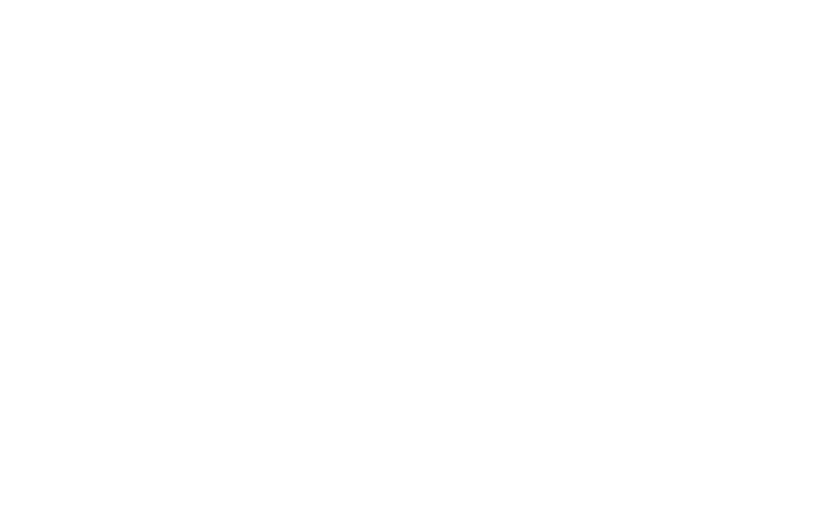
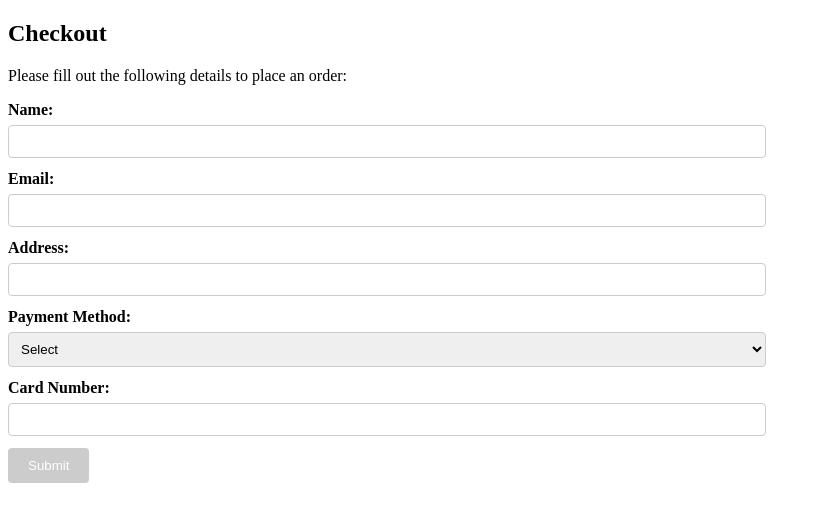
Before and after one commit to SnehaAnto/angularProject, an Angular app in the folder eMiniStore/: page /cart in a window 1280 px wide. Before the commit this address led to /. Shown: the top 522 px of the page, without its empty margins (0-821 px from the left). Built offline with nearby package versions, Linux system fonts and the light colour scheme.

Commit message:
Cart page form and input validation

```diff
--- /dev/null
+++ b/eMiniStore/src/app/cart/cart-page.component.css
@@ -0,0 +1,53 @@
+/* input {
+    width: 80%;
+    padding: 8px;
+    margin: 4px 0;
+    border: 1px solid #ccc;
+    border-radius: 4px;
+}
+
+select {
+    width: 81%;
+    padding: 8px;
+    margin: 4px 0;
+    border: 1px solid #ccc;
+    border-radius: 4px;
+} */
+
+button {
+    background-color: #4CAF50;
+    color: white;
+    padding: 10px 20px;
+    border: none;
+    border-radius: 4px;
+    cursor: pointer;
+}
+
+button:disabled {
+  background-color: #ccc;   /* gray when disabled */
+  cursor: not-allowed;      /* show "disabled" cursor */
+}
+
+small {
+    color: red;
+    font-size: 12px;
+}
+
+form div {
+    margin-bottom: 12px;
+}
+
+
+label {
+  display: block;
+  margin-bottom: 6px;
+  font-weight: bold;
+}
+
+input, select {
+  width: 60%;       /* makes all inputs equal width */
+  padding: 8px;
+  border: 1px solid #ccc;
+  border-radius: 4px;
+  box-sizing: border-box;
+}
--- /dev/null
+++ b/eMiniStore/src/app/cart/cart-page.component.html
@@ -0,0 +1,63 @@
+<h2>Checkout</h2>
+<p> Please fill out the following details to place an order: </p>
+<form [formGroup] ="checkoutForm"  (ngSubmit) = "onSubmit()">
+    <!-- Name Field -->
+    <div>
+        <label>Name:</label>
+        <input formControlName="name">
+        <div *ngIf="f.name.touched && f.name.invalid">
+            <small *ngIf="f.name.errors?.required"><b>Name is required</b></small>
+            <small *ngIf="f.name.errors?.minlength"><b>Name must be at least 3 characters</b></small>
+        </div>
+    </div>
+
+    <!-- Email Field -->
+    <div>
+        <label>Email:</label>
+        <input formControlName="email">
+        <div *ngIf="f.email.touched && f.email.invalid">
+            <small *ngIf="f.email.errors?.required"><b>Email is required</b></small>
+            <small *ngIf="f.email.errors?.email"><b>Invalid email format</b></small>
+        </div>
+    </div>
+
+    <!-- Address Field -->
+    <div>
+        <label>Address:</label>
+        <input formControlName="address">
+        <div *ngIf="f.address.touched && f.address.invalid">
+            <small *ngIf="f.address.errors?.required"><b>Address is required</b></small>
+            <small *ngIf="f.address.errors?.minlength"><b>Address must be at least 10 characters</b></small>
+        </div>
+    </div>
+
+    <!-- Payment Method Field -->
+    <div>
+        <label>Payment Method:</label>
+        <select formControlName="paymentMethod">
+            <option value="">Select</option>
+            <option *ngFor="let method of paymentMethods" [value]="method">{{ method }}</option>
+        </select>
+        <div *ngIf="f.paymentMethod.touched && f.paymentMethod.invalid">
+            <small *ngIf="f.paymentMethod.errors?.required"><b>Payment method is required</b></small>
+        </div>
+    </div>
+
+    <!-- Card Number Field -->
+    <div>
+        <label>Card Number:</label>
+        <input type="text" pattern="[0-9]*" maxlength="16"
+        inputmode="numeric" formControlName="cardNumber"
+       (input)="onCardNumberInput($event)">
+        <div *ngIf="f.cardNumber.touched && f.cardNumber.invalid">
+            <small *ngIf="f.cardNumber.errors?.required"><b>Card number is required</b></small>
+            <small *ngIf="f.cardNumber.errors?.minlength || f.cardNumber.errors?.maxlength"><b>Card number must be 16 digits</b></small>
+            <small *ngIf="f.cardNumber.errors?.fakeCard"><b>This card number is blocked</b></small>
+            <small *ngIf="f.cardNumber.errors?.pattern"><b>Card number must be numeric</b></small>
+        </div>
+    </div>
+
+    <!-- Submit button -->
+    <button type="submit" [disabled]="checkoutForm.invalid">Submit</button>
+
+</form>
--- /dev/null
+++ b/eMiniStore/src/app/cart/cart-page.component.ts
@@ -0,0 +1,47 @@
+import { Component } from '@angular/core';
+import { AbstractControl, ReactiveFormsModule, FormBuilder, ValidationErrors, ValidatorFn, Validators } from '@angular/forms';
+import { CommonModule } from '@angular/common';
+
+@Component({
+  selector: 'app-cart-page',
+  standalone: true,
+  imports: [ReactiveFormsModule, CommonModule],
+  templateUrl: './cart-page.component.html',
+  styleUrls: ['./cart-page.component.css']
+})
+export class CartPageComponent {
+  paymentMethods = ['Credit Card', 'Debit Card', 'UPI'];
+  checkoutForm: any;
+
+  //Custom validator to block fake credit card numbers
+  fakeCardValidator: ValidatorFn = (control: AbstractControl): ValidationErrors | null => {
+    const blockedNumbers = ['1234567890123456', '0000000000000000'];
+    return blockedNumbers.includes(control.value) ? { fakeCard: true} : null;
+  };
+
+  constructor(private fb: FormBuilder) {
+    this.checkoutForm = this.fb.group({
+    name: ['', [Validators.required, Validators.minLength(3)]],
+    email: ['', [Validators.required, Validators.email]],
+    address: ['', [Validators.required, Validators.minLength(10)]],
+    paymentMethod: ['', [Validators.required]],
+    cardNumber: ['', [Validators.required, Validators.minLength(16), Validators.maxLength(16), this.fakeCardValidator, Validators.pattern('^[0-9]*$')]]
+  })
+  }
+
+  get f(){
+    return this.checkoutForm.controls;
+  }
+
+// Custom input handler to allow only numbers in card number field
+onCardNumberInput(event: any) {
+  event.target.value = event.target.value.replace(/[^0-9]/g, '');
+}
+
+  onSubmit(){
+    if (this.checkoutForm.valid){
+      alert('Order placed successfully!');
+      this.checkoutForm.reset();
+    }
+  }
+}
--- a/eMiniStore/src/app/products/product-details/product-details.component.ts
+++ b/eMiniStore/src/app/products/product-details/product-details.component.ts
@@ -11,6 +11,7 @@
   templateUrl: './product-details.component.html',
   styleUrls: ['./product-details.component.css']
 })
+
 export class ProductDetailsComponent {
   product: Product | undefined;
 
@@ -19,4 +20,4 @@
     this.product = this.productService.getProducts().find(p => p.id === productId);
   }
 
-  }
+}
```
Also changed, not shown: eMiniStore/src/app/app.routes.ts (+8 -2 lines), 1 other file (tests, documents, lock files or other folders).
